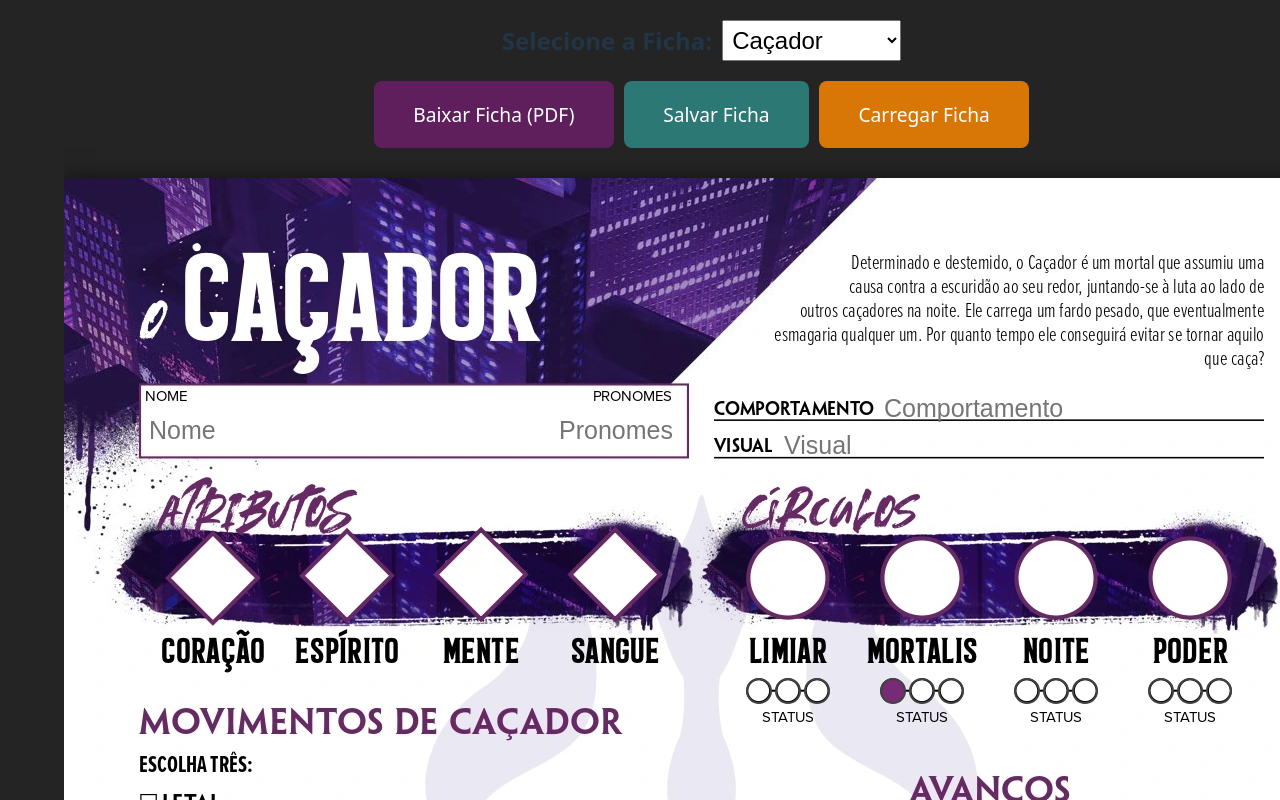
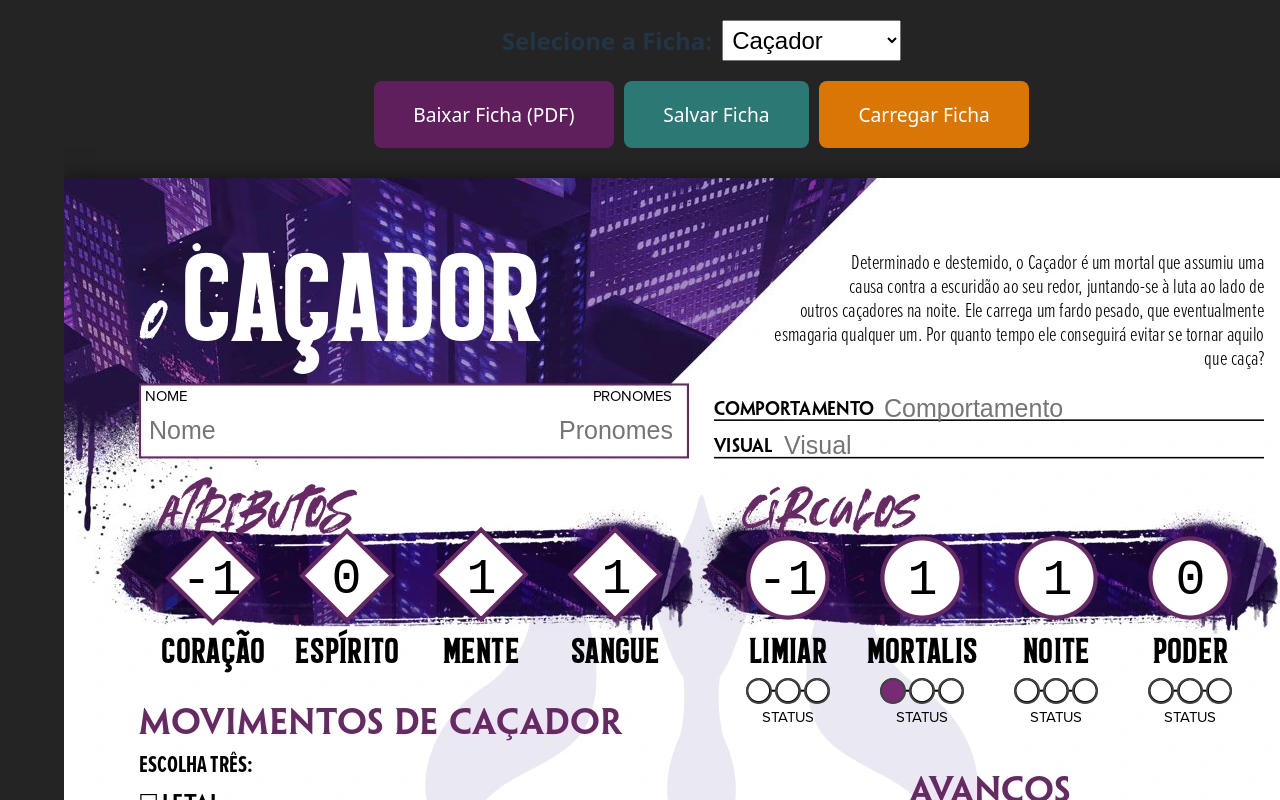
Before and after one commit to LPfontes/ficha-urban, a React (Vite) app: page / in a window 1280 px wide. Shown: the top 800 px of the page. Built offline with nearby package versions, Linux system fonts and the light colour scheme; a web font is replaced by a local one.

Commit message:
feat: update positioning for stats and stat-circles in App.css for improved layout

```diff
--- a/src/App.css
+++ b/src/App.css
@@ -56,16 +56,9 @@
   padding: 2px 5px;
 }
 .stats{
-
   position: absolute;
-  top: if(
-    media(min-width: 768px): 358px;
-    else: 360px
-  );
-  left:if(
-    media(min-width: 768px): 103px;
-    else: 110px
-  );
+  top: 360px;
+  left: 110px;
   display: flex;
   gap: 45px;
   align-items: center;
@@ -73,14 +66,8 @@
 
 }
 .stat-circles{
-  top: if(
-    media(min-width: 768px): 358px;
-    else: 360px
-  );
-  left: if(
-    media(min-width: 768px): 680px;
-    else: 686px
-  );
+  top: 360px;
+  left: 686px;;
   position: absolute;
   display: flex;
   gap: 45px;
@@ -121,3 +108,26 @@
   /* ADICIONE ISTO: */
   overflow-x: hidden; /* Evita scroll lateral se o cálculo falhar por poucos pixels */
 }
+
+
+@media (width >= 1960px) {
+.stats{
+  position: absolute;
+  top: 358px;
+  left: 103px;
+  display: flex;
+  gap: 45px;
+  align-items: center;
+  justify-content: center;
+
+}
+.stat-circles{
+  top: 360px;
+  left: 680px;
+  position: absolute;
+  display: flex;
+  gap: 45px;
+  align-items: center;
+  justify-content: center;
+}
+}
```
